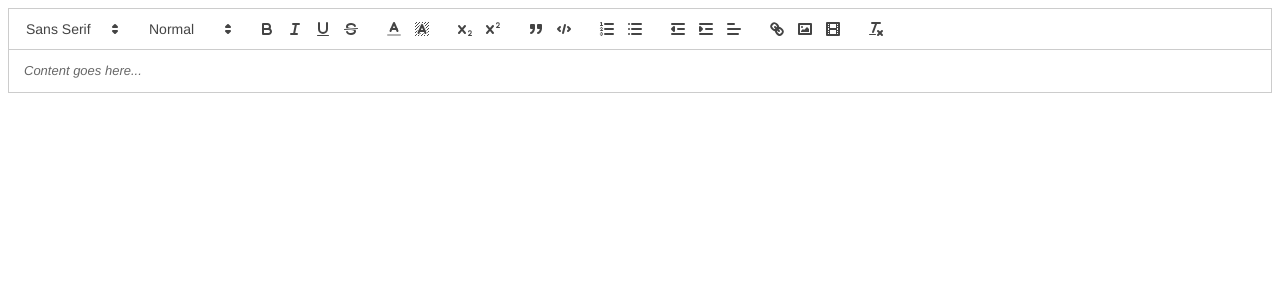
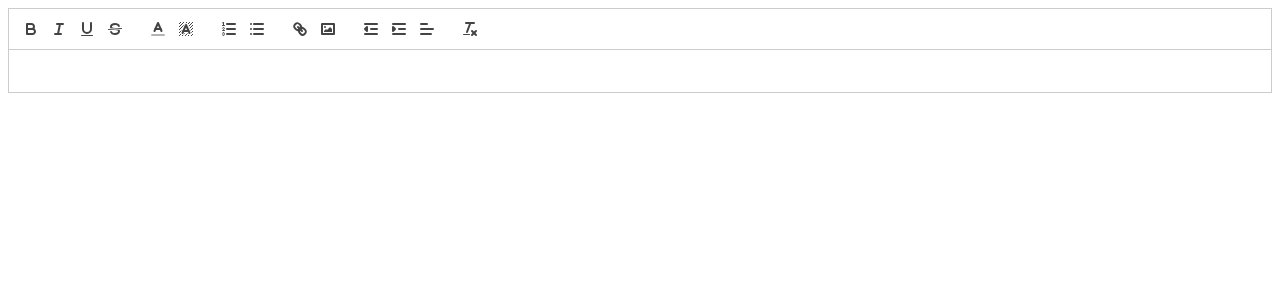
Before and after one commit to vlsk3104/react-quill-editor, a React (Create React App) app: page / in a window 1280 px wide. Shown: the top 300 px of the page. Built offline with nearby package versions, Linux system fonts and the light colour scheme.

Commit message:
S3に保存する方法

```diff
--- a/src/App.js
+++ b/src/App.js
@@ -1,27 +1,61 @@
-import { useState } from "react";
+import { useMemo, useRef, useState } from "react";
 import  ReactQuill  from  "react-quill";
 import  "react-quill/dist/quill.snow.css";
 
-const  modules  = {
-  toolbar: [
-    [{ font: [] }],
-    [{ header: [1, 2, 3, 4, 5, 6, false] }],
+const App = () => {
+  const [value, setValue] = useState("");
+
+  // Amazon S3に画像を保存する関数
+  // const [saveImageToS3] = useSaveImageToS3Mutation({
+  //   onCompleted: ({ saveImageToS3: { imageUrl } = {} }) => {
+  //     // 画像が保存できたら、その保存先のURL(imageUrl)をinsertToEditor関数に渡す。
+  //     insertToEditor(imageUrl);
+  //   },
+  // });
+
+  const ref = useRef(null);
+
+  const insertToEditor = (url) => {
+    const range = ref.current.editor.getSelection();
+    ref.current.editor.insertEmbed(range.index, "image", url);
+  };
+
+  const selectLocalImage = () => {
+    const input = document.createElement("input");
+    input.setAttribute("type", "file");
+    input.click();
+    input.onchange = () => {
+      const file = input.files[0];
+      // file type is only image.
+      if (/^image\//.test(file.type)) {
+        console.log(file);
+      } else {
+        alert("画像のみアップロードできます。");
+      }
+    };
+  };
+
+  const modules = useMemo(() => {
+    return {
+      toolbar: {
+        handlers: {
+          image: selectLocalImage,
+        },
+        container: [
           ["bold", "italic", "underline", "strike"],
           [{ color: [] }, { background: [] }],
-    [{ script:  "sub" }, { script:  "super" }],
-    ["blockquote", "code-block"],
           [{ list:  "ordered" }, { list:  "bullet" }],
+          ["link", "image",],
           [{ indent:  "-1" }, { indent:  "+1" }, { align: [] }],
-    ["link", "image", "video"],
           ["clean"],
         ],
+      },
     };
+  }, []);
 
-const App = () => {
-  const [value, setValue] =  useState("");
-  console.log(value);
+  console.log(value)
 
-  return <ReactQuill  modules={modules} theme="snow" onChange={setValue} placeholder="Content goes here..." />;
+  return <ReactQuill modules={modules} ref={ref} onChange={setValue} />;
 };
 
 export default App;
```
Lines whose indentation alone changed are shown as unchanged.
